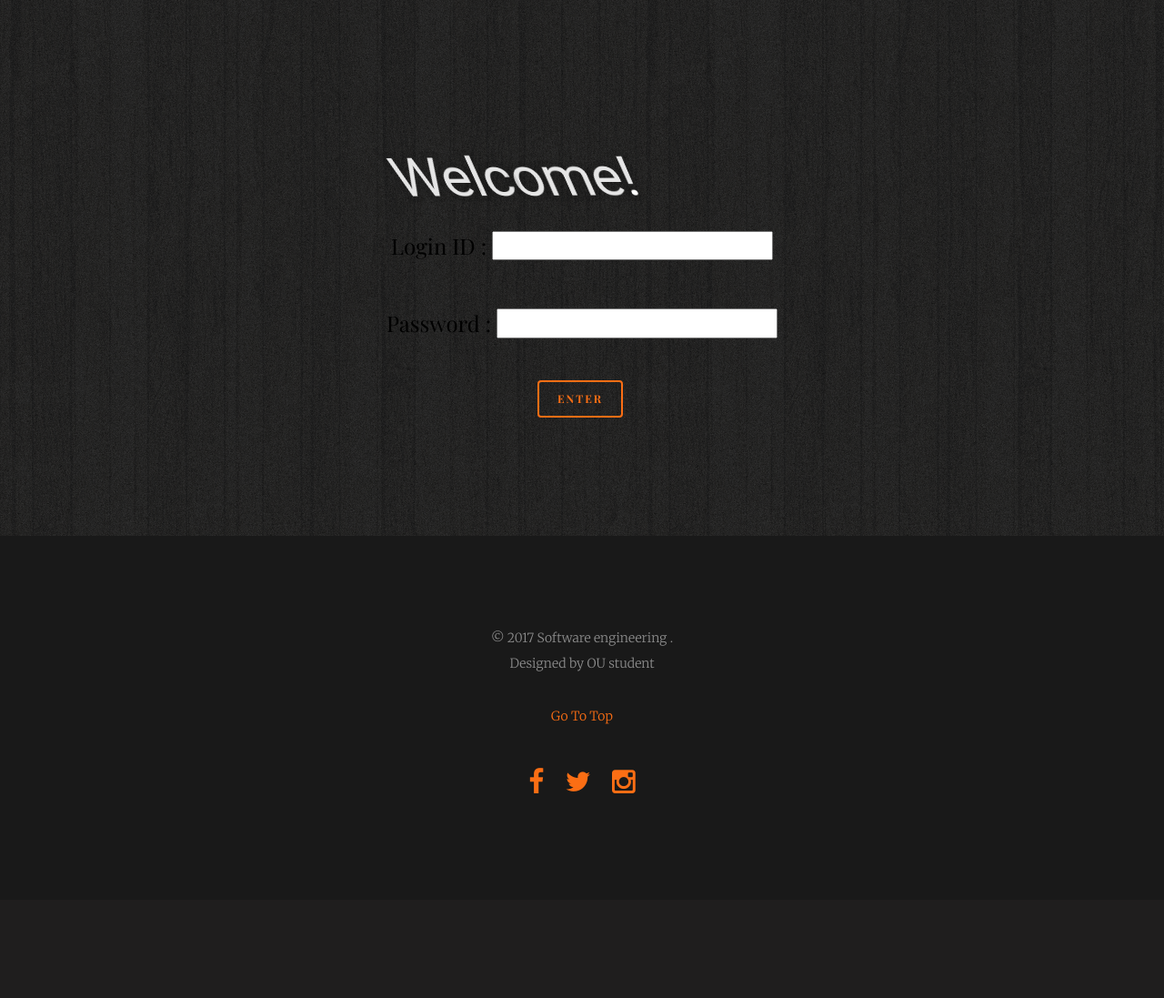
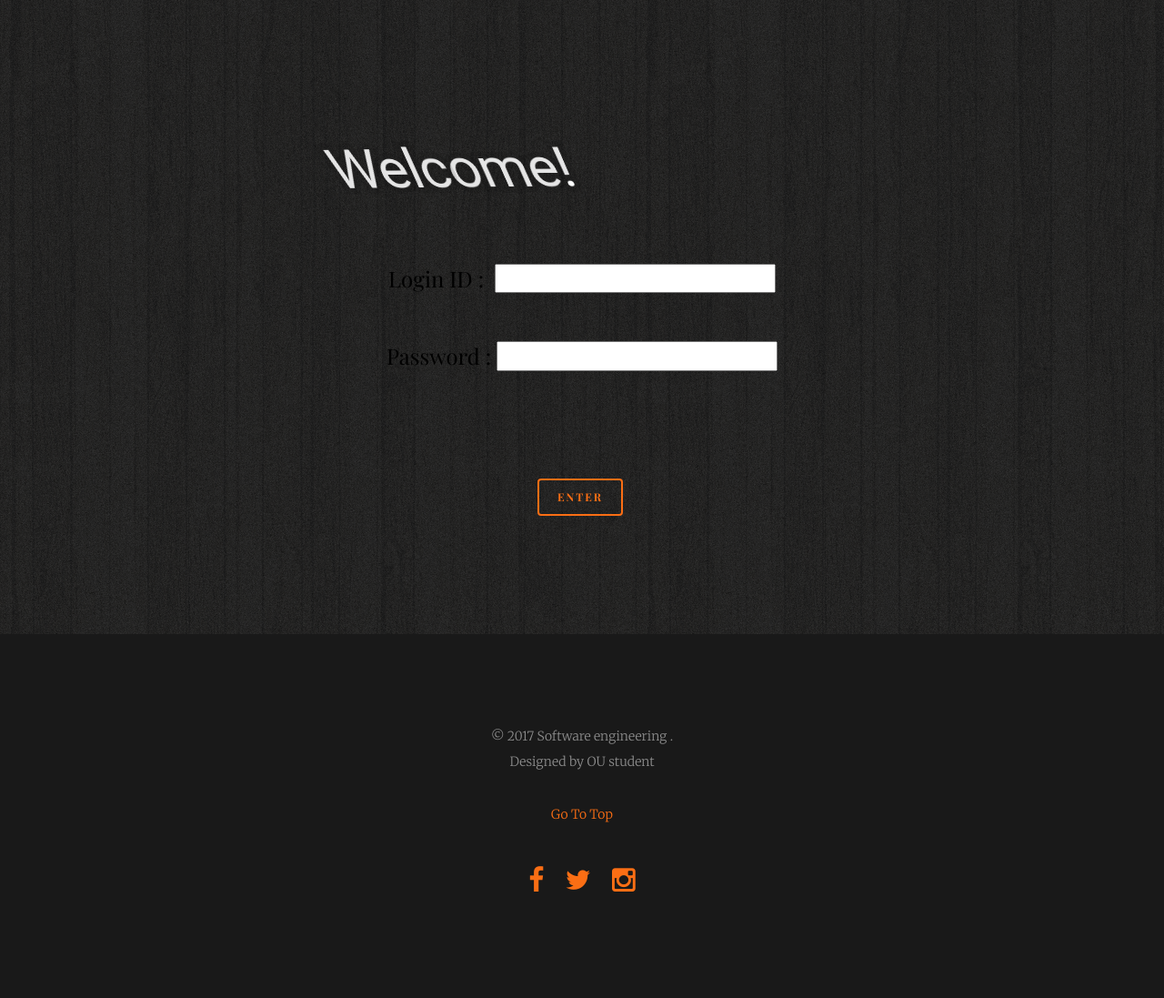
Before and after one commit to KennyFung819/COMPS356F-P01G06, a PHP site: page /admin/index.html in a window 1280 px wide. Shown: the whole page at 91% size. Before the commit the page ends 872 px from the top, so only its background shows below. Run offline with PHP 8.4, Linux system fonts and the light colour scheme; some web fonts are replaced.

Commit message:
debug
debug

```diff
--- a/admin/de.php
+++ b/admin/de.php
@@ -4,7 +4,7 @@
 	echo $aaa;
 	$sth = $conn->prepare($aaa);
     print_r($sth->execute());
-    header('Location: data.php?Id='.$_GET["Id2"]);
+    header('Location: editpost.php?Id='.$_GET["Id2"]);
 
 
 ?>
--- a/admin/header.php
+++ b/admin/header.php
@@ -79,9 +79,9 @@
         <li class="nav-item">
           <form class="form-inline my-2 my-lg-0 mr-lg-2">
             <div class="input-group">
-              <input class="form-control" type="text" placeholder="Search for...">
+
               <span class="input-group-btn">
-                <button class="btn btn-primary" type="button">
+
                   <i class="fa fa-search"></i>
                 </button>
               </span>
--- a/admin/index.html
+++ b/admin/index.html
@@ -84,7 +84,6 @@ body {
   animation-fill-mode: forwards;
   transform: rotateY(40deg) rotateX(33deg) translateZ(0);
 }
-
 .layer:after {
   font: 75px/0.65 'Pacifico', 'Kaushan Script', Futura, 'Roboto', 'Trebuchet MS', Helvetica, sans-serif;
   content: 'Welcome!';
@@ -93,8 +92,8 @@ body {
   height: 100%;
   width: 100%;
   position: absolute;
-  top: 0px;
-  left:-150px;
+  top: -80px;
+  left: -200px;
   color: darken(#fff, 4%);
   letter-spacing: -1px;
   text-shadow: 4px 0 10px hsla(0, 0%, 0%, .13);
@@ -161,12 +160,14 @@ $NUM_LAYERS: 20;
   <div class="layer"></div>
 
 </div>
-							<br><br><br>
+							<br><br><br><br>
 							<form action="check.php" method="get">
-							<h3 class="to-animate">Login ID :  <input type="text" name="id"><br><br><br>
-							Password : <input type="password" name="password"></h3>
+							<h3 class="to-animate">Login ID :&nbsp;&nbsp;<input type="text" name="id"><br><br><br>
+							Password : <input type="password" name="password" ></h3>
+							<br><br>
 							<br>
 							<input type="submit" value="ENTER" class="btn btn-primary btn-outline"></input>
+
 						    </form>
 
 					</div>
```
